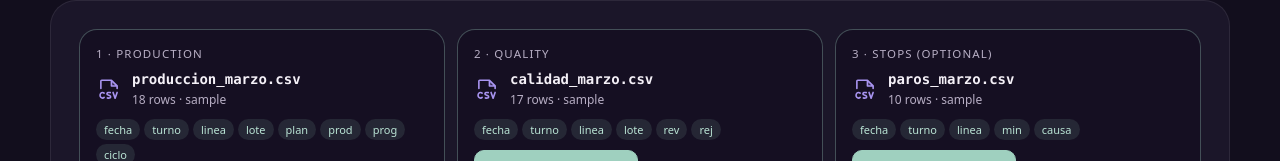
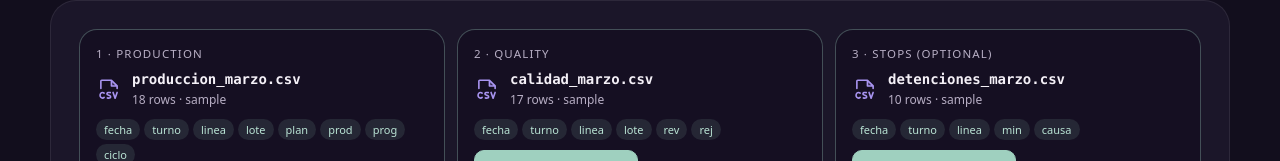
Before and after one commit to Brunich/Reportes-De-Produccion-OEE, a React (Vite) app: page / in a window 1280 px wide. Shown: the part 553-714 px from the top of the page. Built offline with nearby package versions, Linux system fonts and the light colour scheme.

Commit message:
Detenciones también en el ejemplo y el filtro
El archivo de ejemplo y el filtro de excepciones ya no dicen «paro». src/Planta.tsx.

```diff
--- a/src/Planta.tsx
+++ b/src/Planta.tsx
@@ -10,7 +10,7 @@ import './planta.css';
 // Planta: tres reportes de un turno (producción, calidad y paros) se cruzan solos,
 // salen las excepciones, el OEE de cada línea y el reporte en Excel.
 type Slot = { name: string; grid: Grid; sample: boolean };
-const SAMPLES: Record<FileKind, [string, string]> = { prod: ['produccion_marzo.csv', SAMPLE_PROD], qual: ['calidad_marzo.csv', SAMPLE_QUAL], stops: ['paros_marzo.csv', SAMPLE_STOPS] };
+const SAMPLES: Record<FileKind, [string, string]> = { prod: ['produccion_marzo.csv', SAMPLE_PROD], qual: ['calidad_marzo.csv', SAMPLE_QUAL], stops: ['detenciones_marzo.csv', SAMPLE_STOPS] };
 const FIELD_ES: Record<string, string> = { fecha: 'fecha', turno: 'turno', linea: 'línea', lote: 'lote', plan: 'plan', prod: 'producidas', prog: 'min programados', ciclo: 'ciclo ideal', rev: 'revisadas', rej: 'rechazadas', min: 'minutos', causa: 'causa' };
 const pct = (n: number) => `${(n * 100).toFixed(1)} %`;
 
@@ -152,7 +152,7 @@ export default function Planta({ lang }: { lang: 'es' | 'en' }) {
     <section className="pl-ex">
      <h3 className="pl-h">{t('Incoherencias entre reportes', 'Inconsistencies between reports')}{res.exceptions.length - reviewed > 0 ? <em className="pl-chip warn"><WarningCircle size={15} weight="fill" aria-hidden="true"/>{t(`${res.exceptions.length - reviewed} por revisar`, `${res.exceptions.length - reviewed} to review`)}</em> : <em className="pl-chip ok"><CheckCircle size={15} weight="fill" aria-hidden="true"/>{t('Todo revisado', 'All reviewed')}</em>}</h3>
      <label className="pl-limit">{t('Rechazo máximo', 'Max rejection')} <input type="range" min={1} max={8} step={0.5} value={limit} onChange={e => setLimit(+e.target.value)}/><b>{limit} %</b></label>
-     <div className="pl-filter">{['', ...rules].map(r => <button key={r || 'all'} aria-pressed={filter === r} onClick={() => setFilter(r)}>{r ? ({ 'sin-inspeccion': t('Sin inspección', 'Not inspected'), 'sin-produccion': t('Lote no existe', 'Unknown batch'), revisadas: t('Revisadas > producidas', 'Inspected > produced'), rechazo: t('Rechazo alto', 'High rejection'), plan: t('Plan', 'Plan'), paro: t('Paro sin causa', 'Stop without cause'), dato: t('Dato inválido', 'Invalid value') } as Record<string, string>)[r] : t(`Todas (${res.exceptions.length})`, `All (${res.exceptions.length})`)}</button>)}</div>
+     <div className="pl-filter">{['', ...rules].map(r => <button key={r || 'all'} aria-pressed={filter === r} onClick={() => setFilter(r)}>{r ? ({ 'sin-inspeccion': t('Sin inspección', 'Not inspected'), 'sin-produccion': t('Lote no existe', 'Unknown batch'), revisadas: t('Revisadas > producidas', 'Inspected > produced'), rechazo: t('Rechazo alto', 'High rejection'), plan: t('Plan', 'Plan'), paro: t('Detención sin causa', 'Stop without cause'), dato: t('Dato inválido', 'Invalid value') } as Record<string, string>)[r] : t(`Todas (${res.exceptions.length})`, `All (${res.exceptions.length})`)}</button>)}</div>
      <p className="pl-progress"><span><i style={{ width: `${res.exceptions.length ? reviewed / res.exceptions.length * 100 : 100}%` }}/></span>{t(`${reviewed} de ${res.exceptions.length} revisadas`, `${reviewed} of ${res.exceptions.length} reviewed`)}<button className="pl-link" onClick={exportExceptions}>{t('Exportar CSV', 'Export CSV')}</button></p>
      <ol>{shown.map((e, i) => { const id = idOf(e), done = seen.has(id); return <li key={id} className={`sev-${e.severity}${done ? ' is-done' : ''}`} style={{ ['--i' as string]: i }}><span>{e.severity === 'alta' ? <WarningCircle size={13} weight="fill" aria-hidden="true"/> : null}{e.severity === 'alta' ? t('Alta', 'High') : t('Media', 'Medium')}</span><div><strong>{e.text[L]}</strong><small>{e.where}</small></div><label className="pl-check"><input type="checkbox" checked={done} onChange={() => toggle(id)}/><span>{t('Revisada', 'Reviewed')}</span></label></li>; })}</ol>
      {!shown.length && <p className="pl-ok"><CheckCircle size={18}/>{t('Sin incoherencias.', 'No inconsistencies.')}</p>}
```
